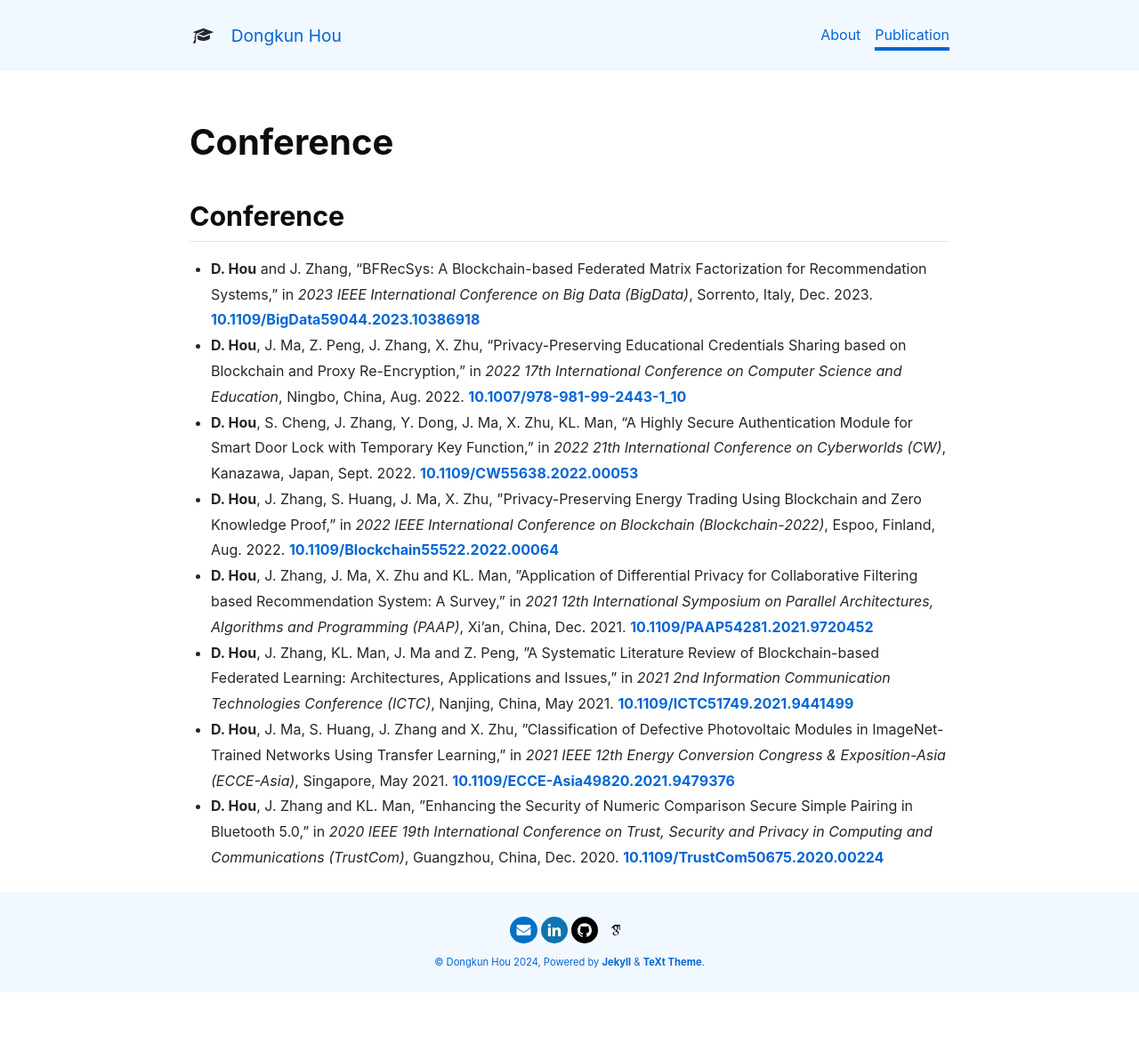
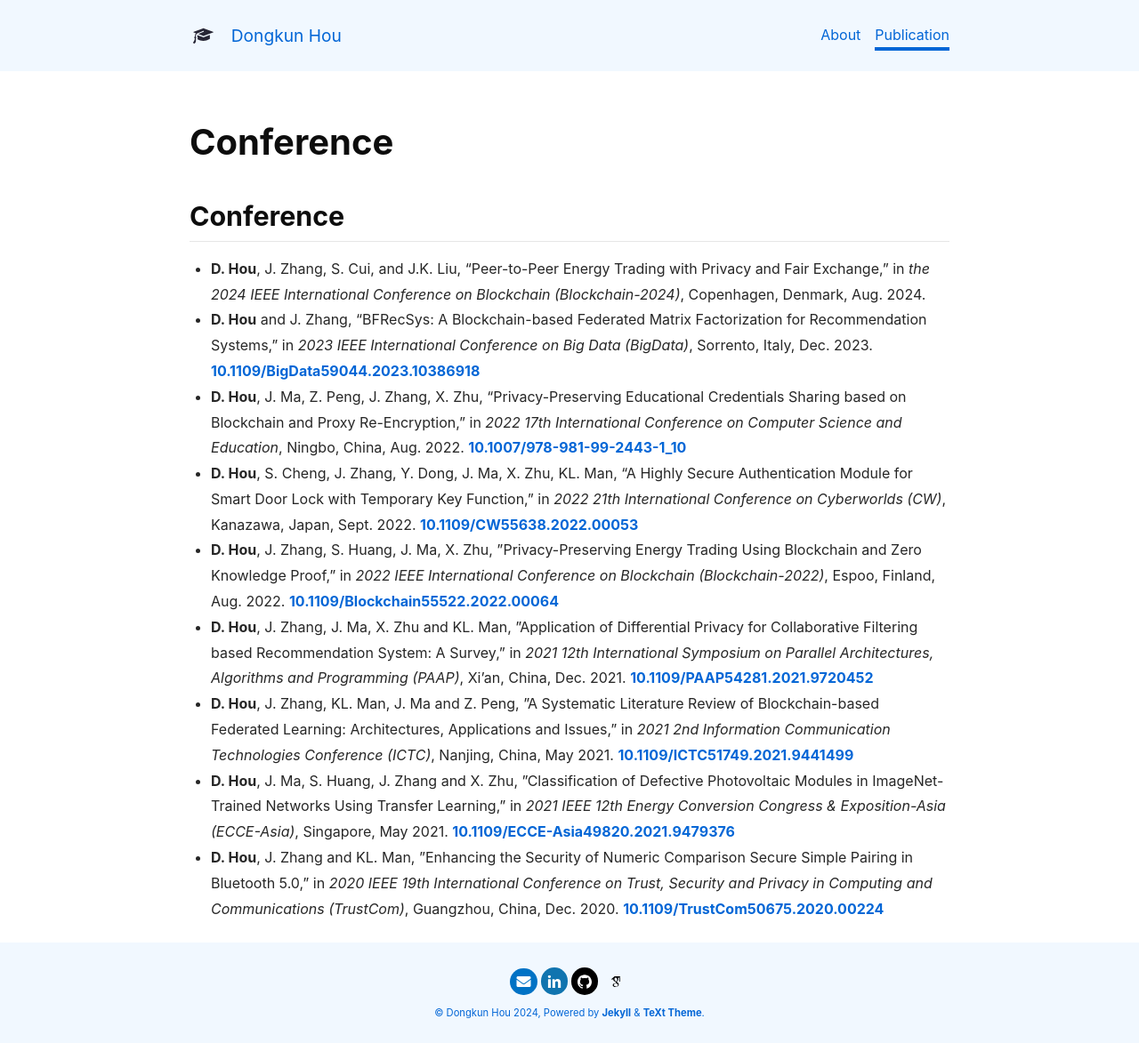
Before and after one commit to Donkequan/Donkequan.github.io, a Jekyll site: the page built from publication.md, in a window 1280 px wide. Shown: the whole page at 89% size. Built offline with Jekyll 4.4.1, drawn with Linux system fonts in a browser that asks for light colours; nearby versions of some CDN libraries; our own code applies the rules of GitHub Pages for plain Markdown files; before the commit the page ends 1116 px from its top, so only the background shows below that.

Commit message:
Update publication.md

```diff
--- a/publication.md
+++ b/publication.md
@@ -9,6 +9,7 @@
 ---
 
 ## Conference
+- **D. Hou**, J. Zhang, S. Cui, and J.K. Liu, "Peer-to-Peer Energy Trading with Privacy and Fair Exchange," in *the 2024 IEEE International Conference on Blockchain (Blockchain-2024)*, Copenhagen, Denmark, Aug. 2024.
 - **D. Hou** and J. Zhang, "BFRecSys: A Blockchain-based Federated Matrix Factorization for Recommendation Systems," in *2023 IEEE International Conference on Big Data (BigData)*, Sorrento, Italy, Dec. 2023. [10.1109/BigData59044.2023.10386918](https://doi.org/10.1109/BigData59044.2023.10386918)
 - **D. Hou**, J. Ma, Z. Peng, J. Zhang, X. Zhu, "Privacy-Preserving Educational Credentials Sharing based on
   Blockchain and Proxy Re-Encryption," in *2022 17th International Conference on Computer Science
```
